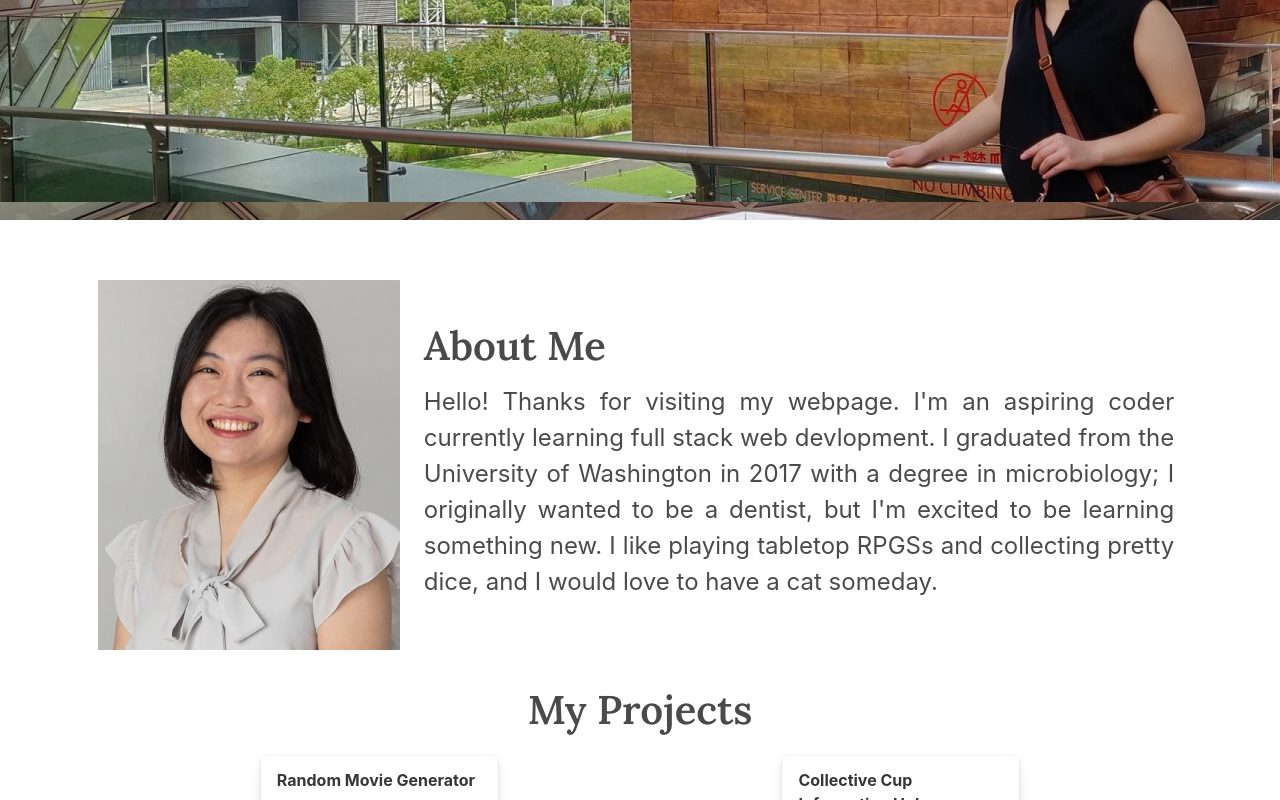
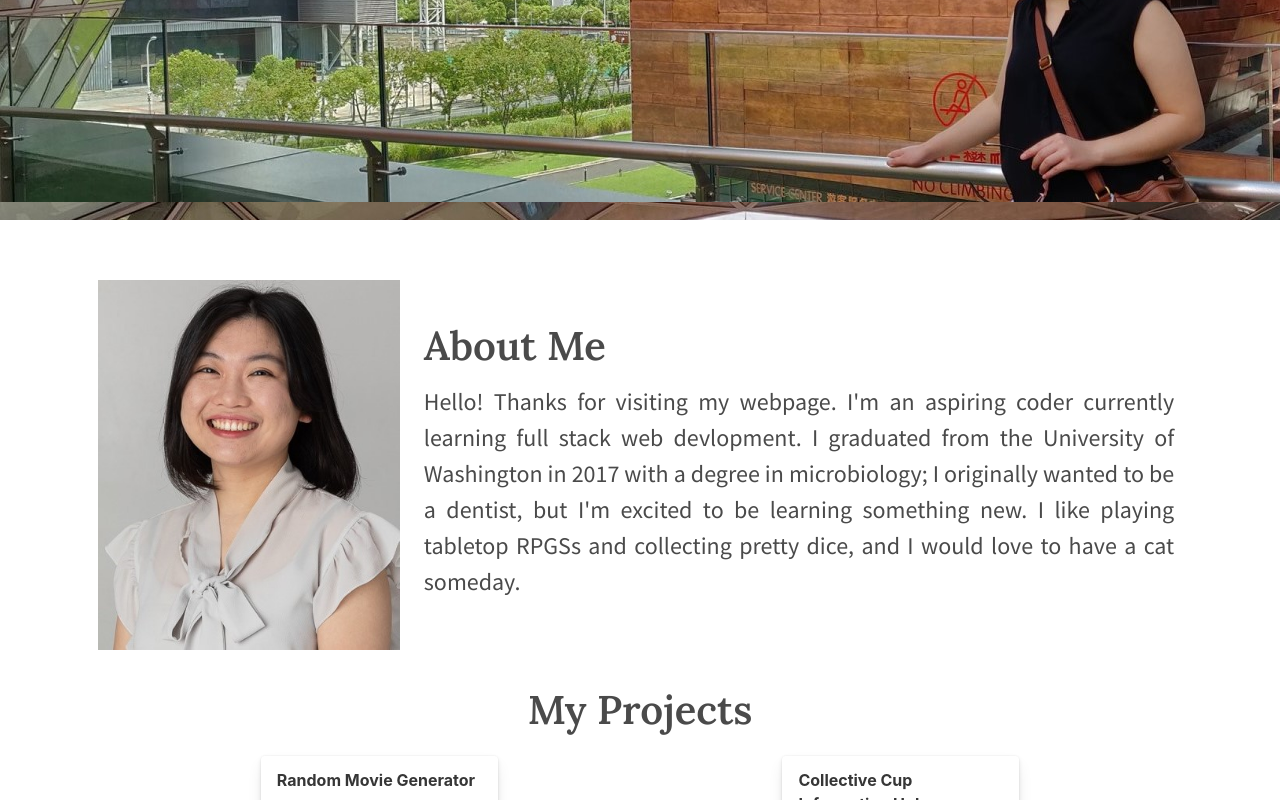
Before and after one commit to reversedentistry/Portfolio-Site-NEW, a plain HTML site: page index.html in a window 1280 px wide. Shown: the part 491-1291 px from the top of the page. Drawn offline with nearby package versions, Linux system fonts and the light colour scheme; a web font is replaced by a local one.

Commit message:
Changed font family of bio

```diff
--- a/assets/css/style.css
+++ b/assets/css/style.css
@@ -18,3 +18,7 @@
 h1 {
     font-family: 'Cormorant SC', serif;
 }
+
+.bio p {
+    font-family: 'Source Sans Pro', sans-serif;
+}
```
